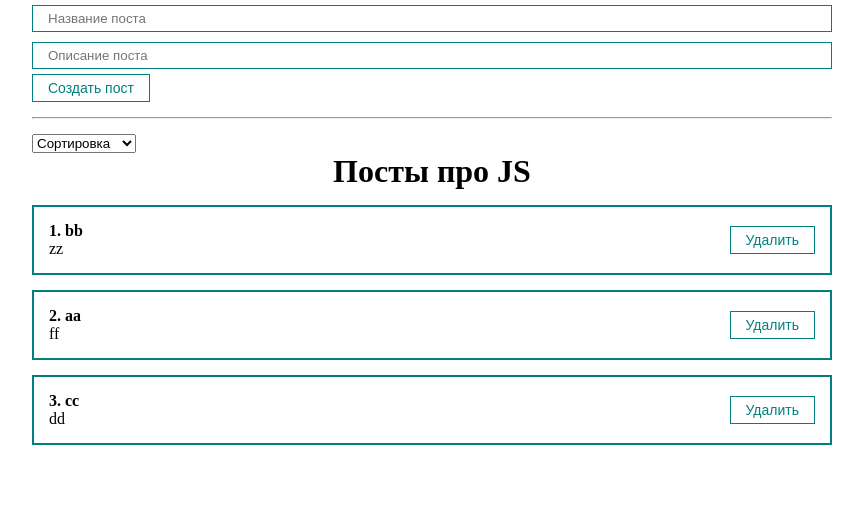
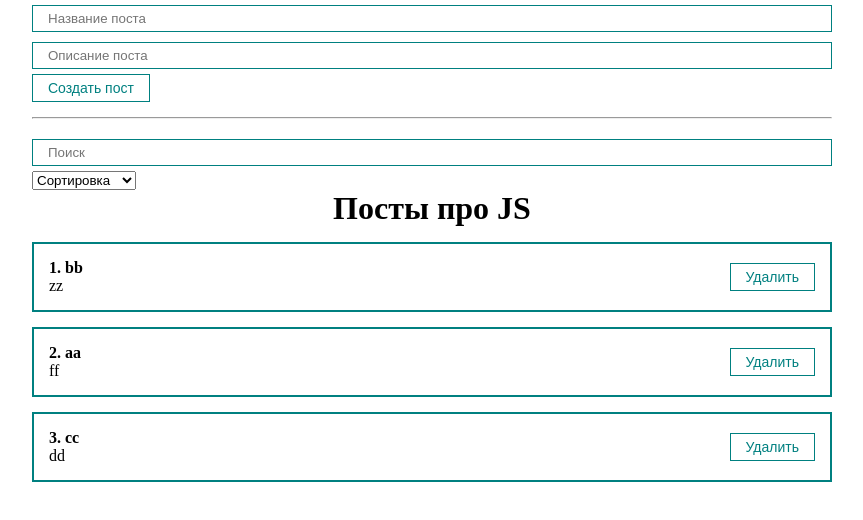
Before and after one commit to AlexeyTopchiev/react-test, a React (Create React App) app: page / in a window 1280 px wide. Shown: the top 520 px of the page, without its empty margins (208-1071 px from the left). Built offline with nearby package versions, Linux system fonts and the light colour scheme.

Commit message:
Frontend: add basic sort and filter algs in App

```diff
--- a/src/App.js
+++ b/src/App.js
@@ -1,9 +1,9 @@
-import React, { useState } from "react"
+import React, { useState, useMemo } from "react"
 import "./styles/App.css"
 import PostList from "./components/PostList"
 import PostForm from "./components/PostForm"
 import MySelect from "./components/UI/select/MySelect"
-// import MyInput from "./components/UI/input/MyInput"
+import MyInput from "./components/UI/input/MyInput"
 
 function App() {
   const [posts, setPosts] = useState([
@@ -11,9 +11,26 @@ function App() {
     { id: 2, title: "aa", body: "ff" },
     { id: 3, title: "cc", body: "dd" }
   ])
+  const [selectedSort, setSelectedSort] = useState("")
+  const [searchQuery, setSearchQuery] = useState("")
 
-  const [selectedSort, setSelectedSort] = useState("")
-  // const [searchQuery, setSearchQuery] = useState("")
+  const sortedPosts = useMemo(() => {
+    console.log("sortedPosts run")
+    if (selectedSort) {
+      return [...posts].sort((a, b) =>
+        a[selectedSort].localeCompare(b[selectedSort])
+      )
+    } else {
+      return posts
+    }
+  }, [posts, selectedSort])
+
+  const sortedAndSearchedPosts = useMemo(() => {
+    console.log("sortedAndSearchedPosts run")
+    return sortedPosts.filter(post =>
+      post.title.toLowerCase().includes(searchQuery.toLowerCase())
+    )
+  }, [searchQuery, sortedPosts])
 
   const createPost = newPost => {
     setPosts([...posts, newPost])
@@ -25,19 +42,18 @@ function App() {
 
   const sortPosts = sort => {
     setSelectedSort(sort)
-    setPosts([...posts].sort((a, b) => a[sort].localeCompare(b[sort])))
   }
 
   return (
     <div className="App">
       <PostForm create={createPost} />
       <hr style={{ margin: "15px 0" }} />
-      {/* <MyInput
+      <MyInput
         value={searchQuery}
         onChange={e => setSearchQuery(e.target.value)}
         placeholder="Поиск"
         type="text"
-      /> */}
+      />
       <MySelect
         defaultValue="Сортировка"
         options={[
@@ -47,8 +63,12 @@ function App() {
         onChange={sortPosts}
         value={selectedSort}
       />
-      {posts.length ? (
-        <PostList remove={removePost} posts={posts} title="Посты про JS" />
+      {sortedAndSearchedPosts.length ? (
+        <PostList
+          remove={removePost}
+          posts={sortedAndSearchedPosts}
+          title="Посты про JS"
+        />
       ) : (
         <h1 style={{ textAlign: "center" }}>Посты не найдены</h1>
       )}
```
